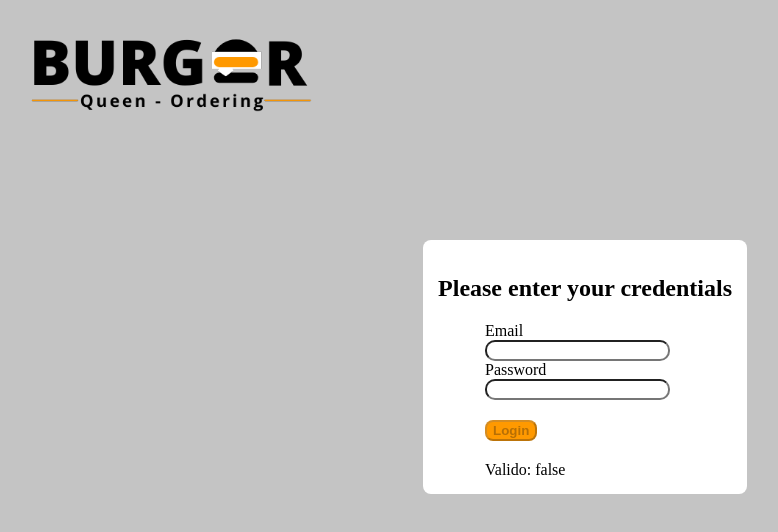
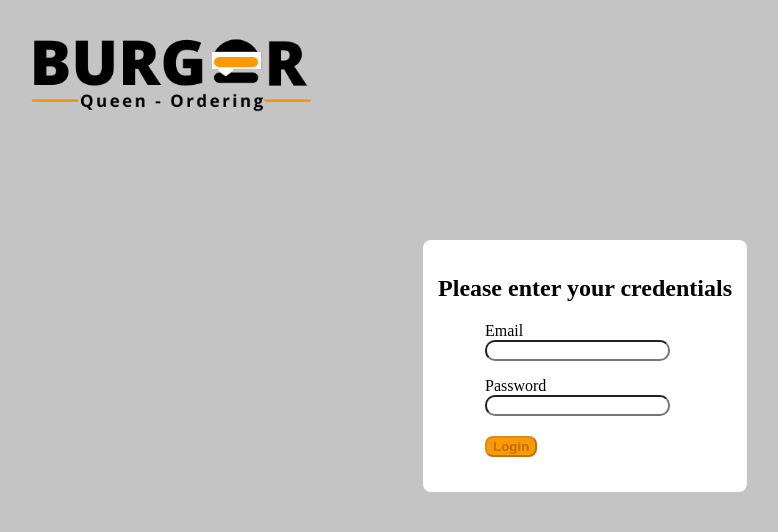
Before and after one commit to Aurapinilla/burger-queen-api-client, an Angular app: page /userLogin in a window 1280 px wide. Shown: the top 532 px of the page, without its empty margins (469-1247 px from the left). Built offline with nearby package versions, Linux system fonts and the light colour scheme.

Commit message:
loginform actualizado

```diff
--- a/src/app/components/login/login-form/login-form.component.css
+++ b/src/app/components/login/login-form/login-form.component.css
@@ -15,3 +15,8 @@ button {
 input {
     border-radius: 10px;
 }
+
+small {
+    margin-top: 0;
+    color: red;
+}
--- a/src/app/components/login/login-form/login-form.component.html
+++ b/src/app/components/login/login-form/login-form.component.html
@@ -1,17 +1,20 @@
-<form [formGroup]="loginForm" (submit)="send()">
+<form *ngIf="loginForm" [formGroup]="loginForm" (ngSubmit)="save($event)">
     <div>
         <label for="emailInput">Email</label>
         <input type="email" id="emailInput" formControlName="email">
+        <p>
+            <small *ngIf="emailInput?.hasError('required') && emailInput?.dirty">Email is required</small>
+        </p>
     </div>
     <div>
         <label for="passwordInput">Password</label>
         <input type="password" id="passwordInput" formControlName="password">
+        <p *ngIf="passwordInput?.errors && passwordInput?.dirty">
+            <small *ngIf="passwordInput?.hasError('required')">Password is required</small>
+            <small *ngIf="passwordInput?.hasError('minlength')">Password must be minimum 6 characters long</small>
+        </p>
     </div>
     <div>
         <button [disabled]="loginForm.invalid" type="submit">Login</button>
     </div>
-
-    <div>
-        Valido: {{loginForm.valid | json}}
-    </div>
 </form>
--- a/src/app/components/login/login-form/login-form.component.ts
+++ b/src/app/components/login/login-form/login-form.component.ts
@@ -1,21 +1,36 @@
-import { Component } from '@angular/core';
-import { FormBuilder, FormControl, FormGroup, Validators } from '@angular/forms';
+import { Component, OnInit } from '@angular/core';
+import { FormBuilder, FormGroup, Validators } from '@angular/forms';
 
 @Component({
   selector: 'app-login-form',
   templateUrl: './login-form.component.html',
   styleUrls: ['./login-form.component.css']
 })
-export class LoginFormComponent {
-  loginForm: FormGroup = new FormGroup({
-    email: new FormControl('', [Validators.required, Validators.email]),
-    password: new FormControl('', [Validators.required, Validators.minLength(6)])
-  });
+export class LoginFormComponent implements OnInit {
+  loginForm: FormGroup;
 
-  constructor(private formBuilder: FormBuilder) {}
+  constructor(private formBuilder: FormBuilder) {
+    this.loginForm = this.formBuilder.group({
+      email: ['', [Validators.required]],
+      password: ['', [Validators.required, Validators.minLength(6)]],
+    });
+  }
 
-  send(): any {
-    console.log(this.loginForm.value);
+  ngOnInit() {}
 
+  save(event: Event) {
+    event.preventDefault();
+    if (this.loginForm.valid) {
+      const value = this.loginForm.value;
+      console.log(value);
+    }
+  }
+
+  get emailInput() {
+    return this.loginForm.get('email');
+  }
+
+  get passwordInput() {
+    return this.loginForm.get('password');
   }
 }
```
